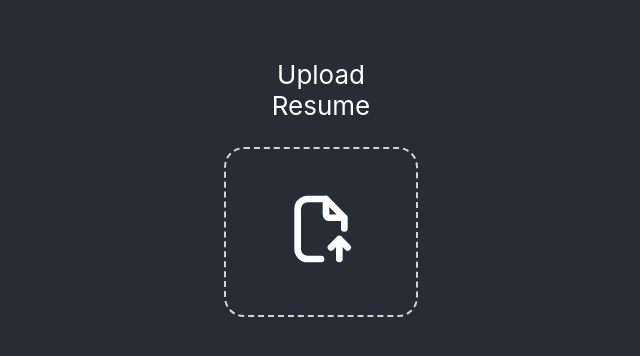
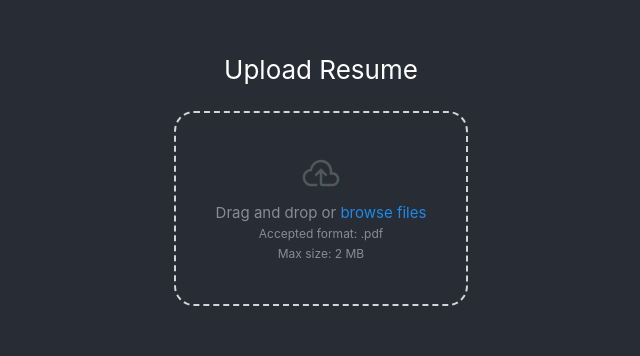
Before and after one commit to yinyang1017/instant-cover-letter, a React (Create React App) app in the folder react/: page /pdf in a window 1280 px wide. Shown: the part 200-556 px from the top of the page, without its empty margins (319-959 px from the left). Built offline with nearby package versions, Linux system fonts and the light colour scheme; the HTML template or start-up script is replaced by a standard one.

Commit message:
drag and drop upload, TODO: styling on the drag n drop

```diff
--- a/react/package.json
+++ b/react/package.json
@@ -6,6 +6,7 @@
     "@aws-sdk/client-s3": "^3.304.0",
     "@aws-sdk/s3-request-presigner": "^3.304.0",
     "@fortawesome/fontawesome-svg-core": "^6.4.0",
+    "@fortawesome/free-regular-svg-icons": "^6.4.0",
     "@fortawesome/free-solid-svg-icons": "^6.4.0",
     "@fortawesome/react-fontawesome": "^0.2.0",
     "@testing-library/jest-dom": "^5.16.5",
--- a/react/src/App.css
+++ b/react/src/App.css
@@ -106,16 +106,64 @@ a {
   padding-left: 10%;
 }
 
-.upload-container {
-  /* make border 80% opacity  */
-  border: 2px dashed rgba(255, 255, 255, 0.8);
-  border-style: dashed;
-  border-radius: 20px;
-  /* cursor: pointer; */
-  /* padding: 80px; */
-  /* padding-right: 350px;
-  padding-left: 350px; */
-  /* margin-bottom: 50px; */
-  padding: 10px;
-  max-width: 800px;
+/* Upload box css */
+#drag-n-drop-icon
+{
+    width: 40px;
+    height: 40px;
 }
+
+#drop_zone {
+    border-radius: 20px;
+    text-align: center;
+    align-items: center;
+    display: flex;
+    flex-direction: column;
+    justify-content: center;
+    margin-bottom: 16px;
+    padding: 40px;
+    max-width: 800px;
+}
+
+#file-upload {
+    display: none;
+}
+
+#file-upload-label {
+    display: inline-block;
+    line-height: 20px;
+    background: transparent;
+    border: none;
+    cursor: pointer;
+    font-size: 15px;
+    font-weight: 400;
+    color: #1e8ae9;
+}
+
+.drag-n-drop-box-content {
+    display: flex;
+    flex-direction: column;
+    align-items: center;
+}
+
+.drop-label-text {
+    display: inline-block;
+    font-size: 15px;
+    line-height: 20px;
+    font-weight: 400;
+    color: #878D94;
+}
+
+.drop-label-container {
+    display: inline-block;
+    justify-items: center;
+    align-items: center;
+    white-space: nowrap;
+}
+
+.drop-label-filenames {
+    font-size: 12px;
+    line-height: 20px;
+    font-weight: 400;
+    color: #878D94;
+}
--- a/react/src/components/PdfUpload.tsx
+++ b/react/src/components/PdfUpload.tsx
@@ -11,6 +11,9 @@ import { Tooltip } from "react-tooltip";
 const PdfUpload = (props: any) => {
     const [fileErrors, setFileErrors] = useState<string[]>([]);
     const [isValid, setIsValid] = useState(false);
+    const [isDragging, setIsDragging] = useState(false);
+    const activatedBorder = '2px dashed rgba(255, 255, 255, 0.8)';
+    const boxShadow = '0px 0px 10px 5px white';
 
     const buildErrorMsg = () => {
         let finalMsg = '<ol>'
@@ -24,13 +27,11 @@ const PdfUpload = (props: any) => {
     const fileCheck = (file: any) => {
         const isPdf = file.type === 'application/pdf';
         if (!isPdf) {
-            // alert('Please upload a resume in pdf format');
             setFileErrors([...fileErrors, 'File must be in pdf format']);
             setIsValid(false);
         }
-        else if (file.size > 1000000) {
-            // alert('Please upload a resume that is less than 1MB');
-            setFileErrors([...fileErrors, 'File size must be under 1MB']);
+        else if (file.size > 2000000) {
+            setFileErrors([...fileErrors, 'File size must be under 2MB']);
             setIsValid(false);
         } else {
             setIsValid(true);
@@ -44,19 +45,101 @@ const PdfUpload = (props: any) => {
         props.setResumeFile(e.target.files[0]);
     };
 
+    const dropHandler = (e: any) => {
+        setFileErrors([]);
+        e.preventDefault();
+        e.stopPropagation();
+        setIsDragging(false);
+        if (e.dataTransfer.files.length > 0) {
+            const file = e.dataTransfer.files[0];
+            fileCheck(file);
+            props.setResumeFile(file);
+        }
+    };
+
+    // don't open file in browser
+    const dragOverHandler = (e: any) => {
+        setIsDragging(true);
+        e.stopPropagation();
+        e.preventDefault();
+    }
+
     return (
         <div className="pdf-upload" style={{marginBottom: '50px'}}>
           <p className="titles">
             Upload Resume
           </p>
-          <div className='upload-container'>
-          <label>
-            <img className='upload-svg' src={upload} width='80px' height='80px' style={{'padding': '30px', cursor: 'pointer'}}/>
-            <input type="file" style={{'display': 'none'}} onChange={(e) => onFileChange(e)}/>
-          </label>
+          <div id="drop_zone" onDrop={dropHandler} onDragOver={dragOverHandler} className="drag-n-drop-box" style={{
+            border: isDragging ? 'none' : activatedBorder,
+            boxShadow: isDragging ? boxShadow : 'none',
+            }}>
+                <div className="drag-n-drop-box-content">
+                    <svg xmlns="http://www.w3.org/2000/svg"
+                        id="drag-n-drop-icon" viewBox="0 0 48 48">
+                        <path id="Imported Path"
+                            fill="#4E595C" stroke="none" stroke-width="1"
+                            d="M 12.50,40.00
+           C 9.63,40.00 7.17,38.97 5.10,36.90
+             3.03,34.83 2.00,32.37 2.00,29.50
+             2.00,26.90 2.83,24.61 4.48,22.62
+             6.12,20.64 8.25,19.45 10.85,19.05
+             11.52,15.82 13.08,13.18 15.55,11.12
+             18.02,9.07 20.87,8.05 24.10,8.05
+             27.87,8.05 31.03,9.41 33.58,12.12
+             36.12,14.84 37.40,18.10 37.40,21.90
+             37.40,21.90 37.40,23.10 37.40,23.10
+             39.80,23.03 41.83,23.81 43.50,25.43
+             45.17,27.04 46.00,29.08 46.00,31.55
+             46.00,33.85 45.17,35.83 43.50,37.50
+             41.83,39.17 39.85,40.00 37.55,40.00
+             37.55,40.00 25.50,40.00 25.50,40.00
+             24.70,40.00 24.00,39.70 23.40,39.10
+             22.80,38.50 22.50,37.80 22.50,37.00
+             22.50,37.00 22.50,24.10 22.50,24.10
+             22.50,24.10 18.35,28.25 18.35,28.25
+             18.35,28.25 16.20,26.10 16.20,26.10
+             16.20,26.10 24.00,18.30 24.00,18.30
+             24.00,18.30 31.80,26.10 31.80,26.10
+             31.80,26.10 29.65,28.25 29.65,28.25
+             29.65,28.25 25.50,24.10 25.50,24.10
+             25.50,24.10 25.50,37.00 25.50,37.00
+             25.50,37.00 37.55,37.00 37.55,37.00
+             39.05,37.00 40.33,36.47 41.40,35.40
+             42.47,34.33 43.00,33.05 43.00,31.55
+             43.00,30.05 42.47,28.77 41.40,27.70
+             40.33,26.63 39.05,26.10 37.55,26.10
+             37.55,26.10 34.40,26.10 34.40,26.10
+             34.40,26.10 34.40,21.90 34.40,21.90
+             34.40,18.93 33.39,16.38 31.38,14.25
+             29.36,12.12 26.87,11.05 23.90,11.05
+             20.93,11.05 18.43,12.12 16.40,14.25
+             14.37,16.38 13.35,18.93 13.35,21.90
+             13.35,21.90 12.40,21.90 12.40,21.90
+             10.33,21.90 8.58,22.62 7.15,24.07
+             5.72,25.53 5.00,27.32 5.00,29.45
+             5.00,31.52 5.73,33.29 7.20,34.78
+             8.66,36.26 10.43,37.00 12.50,37.00
+             12.50,37.00 19.50,37.00 19.50,37.00
+             19.50,37.00 19.50,40.00 19.50,40.00
+             19.50,40.00 12.50,40.00 12.50,40.00 Z
+           M 24.00,25.50 24.00,25.50 24.00,25.50 24.00,25.50" />
+                    </svg>
+                    <div className="drop-label-container"><span className="drop-label-text">Drag and drop or&nbsp;</span><input
+                        type="file"
+                        name="file"
+                        id="file-upload"
+                        onChange={(e) => {onFileChange(e)}}
+                    /><label id="file-upload-label" htmlFor="file-upload">browse files</label>
+                    </div>
+                    <div className="drop-label-filenames">
+                        Accepted format: .pdf
                         <br/>
+                        Max size: 2 MB
+                    </div>
+
+                </div>
                 {props.resumeFile &&
-          <span style={{'fontSize': '14px'}}>
+                    <span style={{fontSize: '14px', marginTop: '25px'}}>
                         Filename: {props.resumeFile.name} {
                             isValid ? <FontAwesomeIcon icon={faCheck} style={{color: "#34b233", paddingLeft: '10px'}} />
                             :
--- a/react/src/components/PromptSelect.tsx
+++ b/react/src/components/PromptSelect.tsx
@@ -35,6 +35,7 @@ const PromptSelect = (props: any) => {
             <label className="plan basic-plan" htmlFor="basic">
             <input type="radio" name="upload-resume" id="basic" onClick={(e) => handleSelection(e)}/>
             <div className="plan-content">
+            {/* <span style={{color: 'red', fontSize: '14px'}}>beta</span> */}
                 <img loading="lazy" src={file} alt=""/>
                 <div className="plan-details">
                 <span>Upload Resume</span>
```
Also changed, not shown: 1 other file (tests, documents, lock files or other folders). Lines whose indentation alone changed are shown as unchanged.
